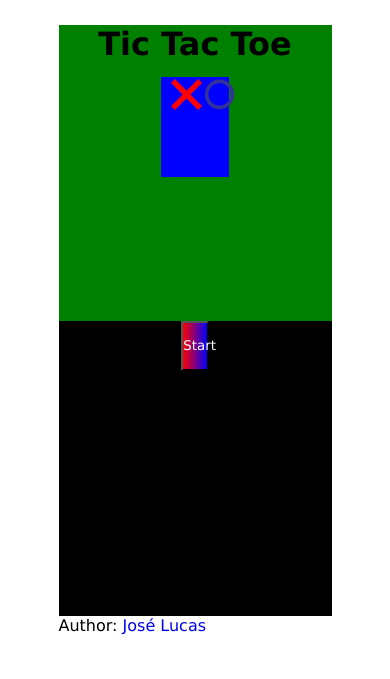
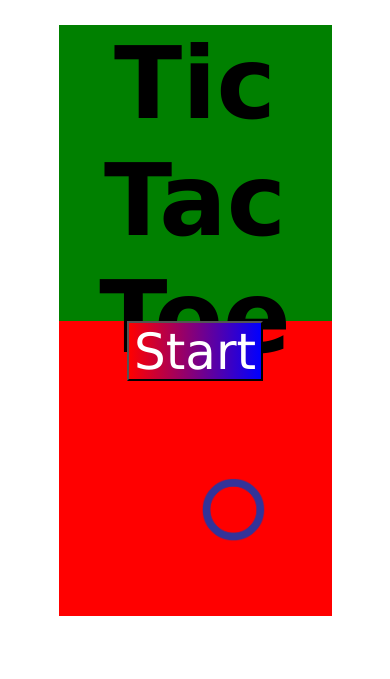
Before and after one commit to JoseLucasapp/Tic-tac-toe-game, a web app: file index.html in a window 390 px wide. Shown: the top 679 px of the page. Run offline with its HTML, style and script files only (its server is not run), Linux system fonts and the light colour scheme; lists and menus that the app fills with data are empty.

Commit message:
Style update

```diff
--- a/index.html
+++ b/index.html
@@ -26,9 +26,6 @@
                     <button class="startbutton">Start</button>
                 </a>
             </div>
-            <div>
-                <p>Author: <span><a style="text-decoration: none;" href="https://github.com/JoseLucasapp">José Lucas</a></span></p>
-            </div>
         </div>
     </body>
 </html>
--- a/styles/startstyle.css
+++ b/styles/startstyle.css
@@ -33,7 +33,6 @@
 .imgs{
     width: 25%;
     height: 100px;
-    background-color: blue;
     margin-left: 37.5%;
     margin-top: 5%;
 }
@@ -57,7 +56,25 @@
     background-image: url('../img/o.png');
 }
 @media(max-width: 1000px){
-    .downpage{
-        background-color: black;
+    .toppage{
+        font-size: 50px;
+    }
+    .imgs{
+        width: 50%;
+        margin-left: 25%;
+        height: 200px;
+        margin-top: 100px;
+    }
+    .quadro{
+        width: 200px;
+        height: 200px;
+    }
+    .quadroImg{
+        margin-left: 8%;
+    }
+    .startbutton{
+        width: 50%;
+        height: 60px;
+        font-size: 50px;
     }
 }
```
